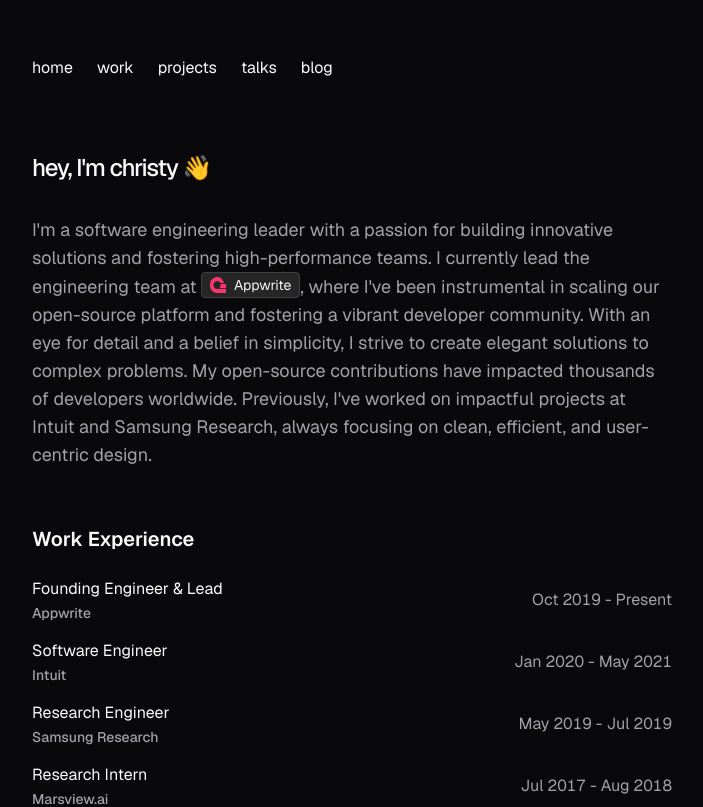
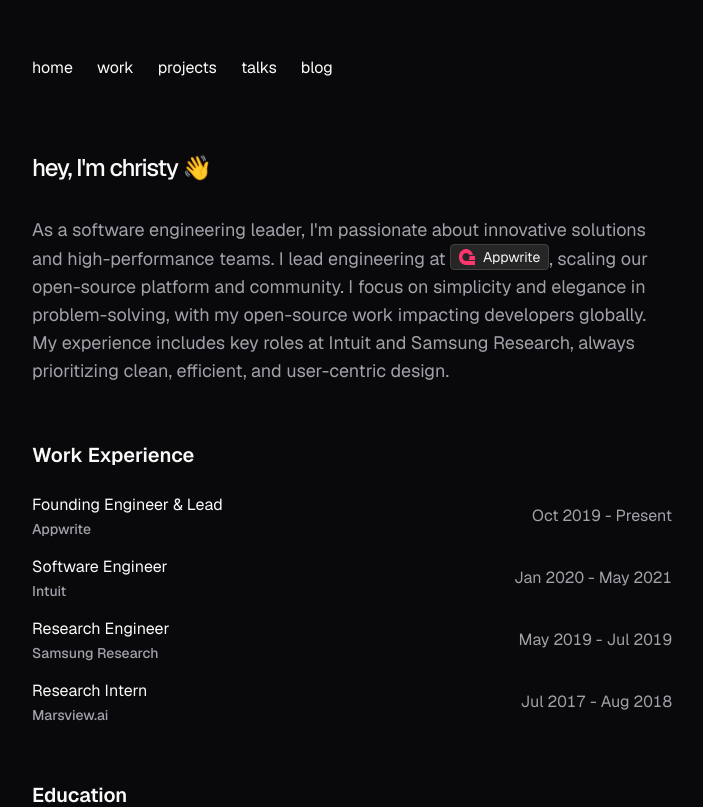
Before and after one commit to christyjacob4/portfolio, a Next.js app: page / in a window 1280 px wide. Shown: the top 807 px of the page, without its empty margins (288-991 px from the left). Built offline with nearby package versions, Linux system fonts and the light colour scheme.

Commit message:
feat: update hero text

```diff
--- a/src/app/page.tsx
+++ b/src/app/page.tsx
@@ -15,9 +15,7 @@ export default function Page() {
         hey, I&apos;m christy 👋
       </h1>
       <p className="text-lg text-muted-foreground">
-        I&apos;m a software engineering leader with a passion for building
-        innovative solutions and fostering high-performance teams. I currently
-        lead the engineering team at{" "}
+        As a software engineering leader, I'm passionate about innovative solutions and high-performance teams. I lead engineering at{" "}
         <span>
           <Link
             href="https://appwrite.io"
@@ -35,13 +33,7 @@ export default function Page() {
             Appwrite
           </Link>
         </span>
-        , where I&apos;ve been instrumental in scaling our open-source platform
-        and fostering a vibrant developer community. With an eye for detail and
-        a belief in simplicity, I strive to create elegant solutions to complex
-        problems. My open-source contributions have impacted thousands of
-        developers worldwide. Previously, I&apos;ve worked on impactful projects
-        at Intuit and Samsung Research, always focusing on clean, efficient, and
-        user-centric design.
+        , scaling our open-source platform and community. I focus on simplicity and elegance in problem-solving, with my open-source work impacting developers globally. My experience includes key roles at Intuit and Samsung Research, always prioritizing clean, efficient, and user-centric design.
       </p>
 
       <div className="my-14">
```
